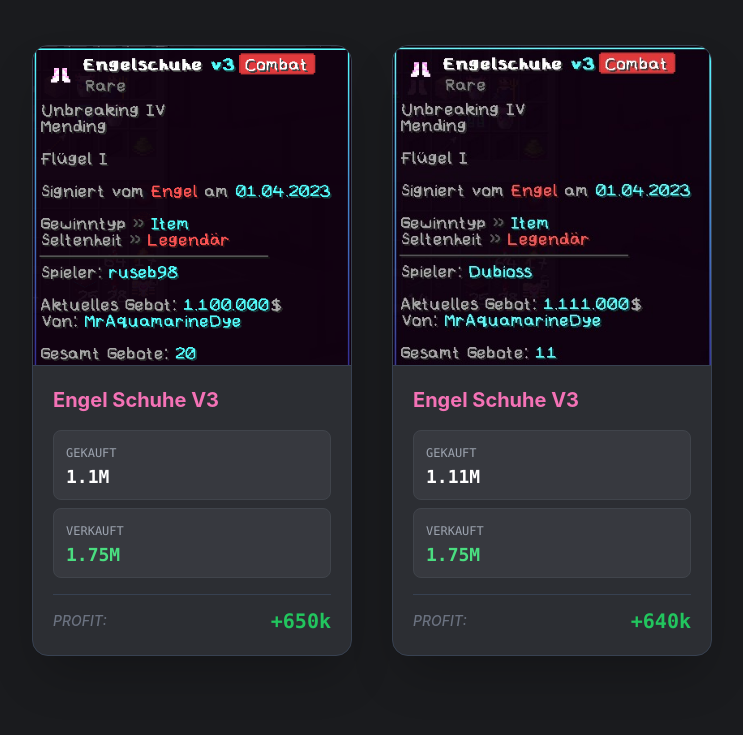
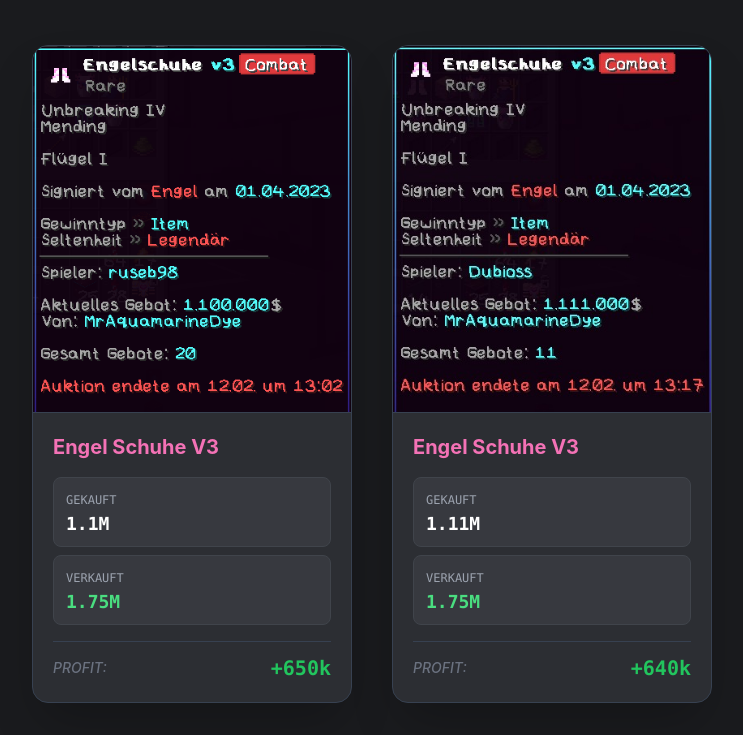
Before and after one commit to Reyxs712/Flipper-app, a plain HTML site: page index.html in a window 1280 px wide. Shown: the part 80-815 px from the top of the page, without its empty margins (268-1011 px from the left). Drawn offline with nearby package versions, Linux system fonts and the light colour scheme.

Commit message:
Edited index.html

```diff
--- a/index.html
+++ b/index.html
@@ -19,19 +19,6 @@
         .card:hover {
             transform: translateY(-5px);
         }
-        /* Dieser Teil sorgt dafür, dass die Bilder oben bündig sind */
-        .img-container {
-            height: 320px; /* Feste Höhe für beide Bilder */
-            width: 100%;
-            overflow: hidden;
-            display: block;
-        }
-        .img-container img {
-            width: 100%;
-            height: 100%;
-            object-fit: cover; /* Schneidet das Bild oben passend zu */
-            object-position: top; /* Sorgt dafür, dass man den Namen des Items immer sieht */
-        }
     </style>
 </head>
 <body class="flex flex-col items-center">
@@ -41,9 +28,7 @@
 <div class="grid grid-cols-1 md:grid-cols-2 gap-10 max-w-6xl">
 
     <div class="card bg-[#2c2e33] rounded-2xl shadow-2xl border border-gray-700 w-80 overflow-hidden flex flex-col">
-        <div class="img-container border-b border-gray-700">
-            <img src="img/EngelschuheFlip1.png" alt="Flip 1">
-        </div>
+        <img src="img/EngelschuheFlip1.png" alt="Flip 1" class="w-full h-auto block border-b border-gray-700">
 
         <div class="p-5 flex flex-col flex-grow">
             <h2 class="text-xl font-bold mb-4 text-pink-400">Engel Schuhe V3</h2>
@@ -67,9 +52,7 @@
     </div>
 
     <div class="card bg-[#2c2e33] rounded-2xl shadow-2xl border border-gray-700 w-80 overflow-hidden flex flex-col">
-        <div class="img-container border-b border-gray-700">
-            <img src="img/EngelschuheFlip2.png" alt="Flip 2">
-        </div>
+        <img src="img/EngelschuheFlip2.png" alt="Flip 2" class="w-full h-auto block border-b border-gray-700">
 
         <div class="p-5 flex flex-col flex-grow">
             <h2 class="text-xl font-bold mb-4 text-pink-400">Engel Schuhe V3</h2>
```
